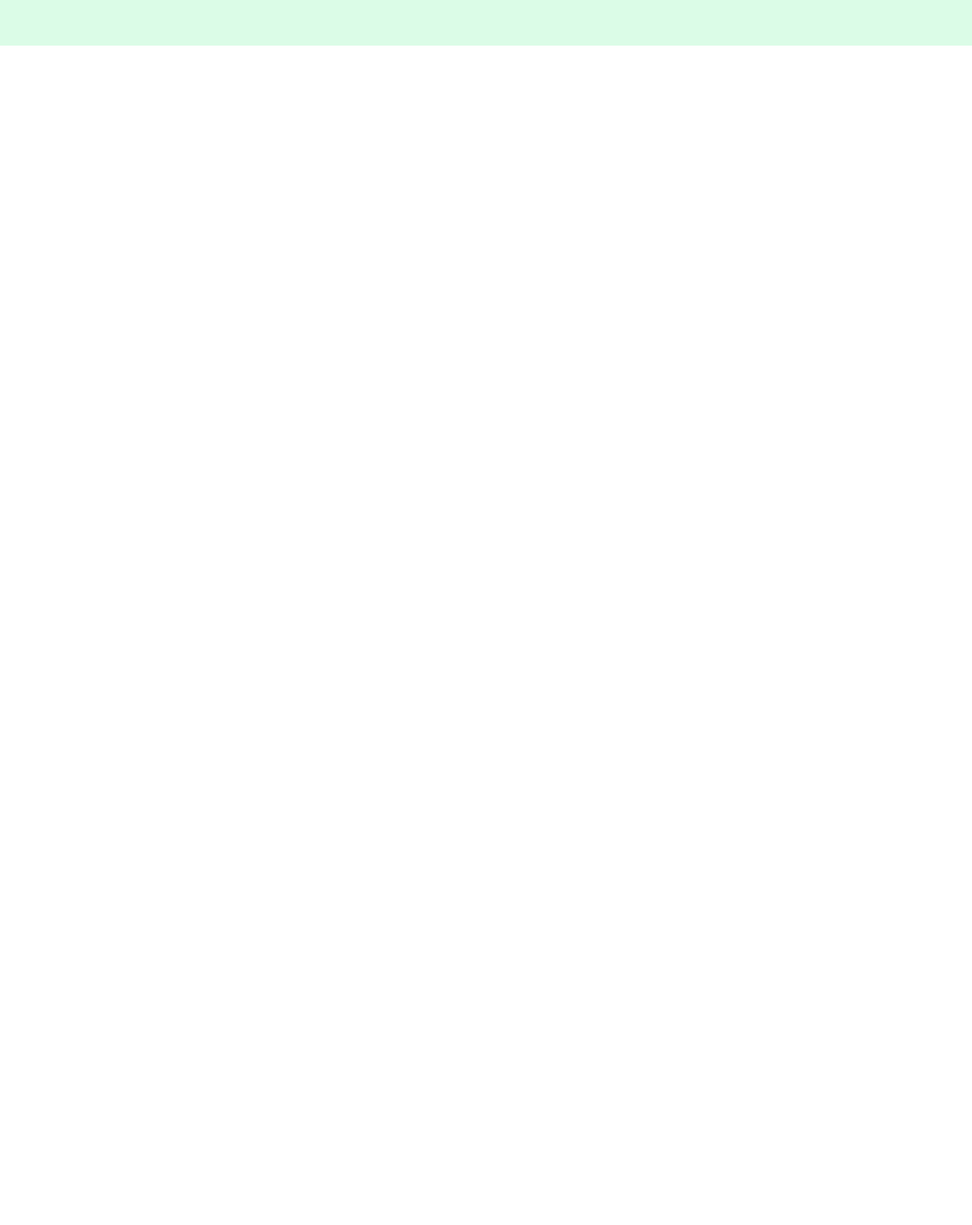
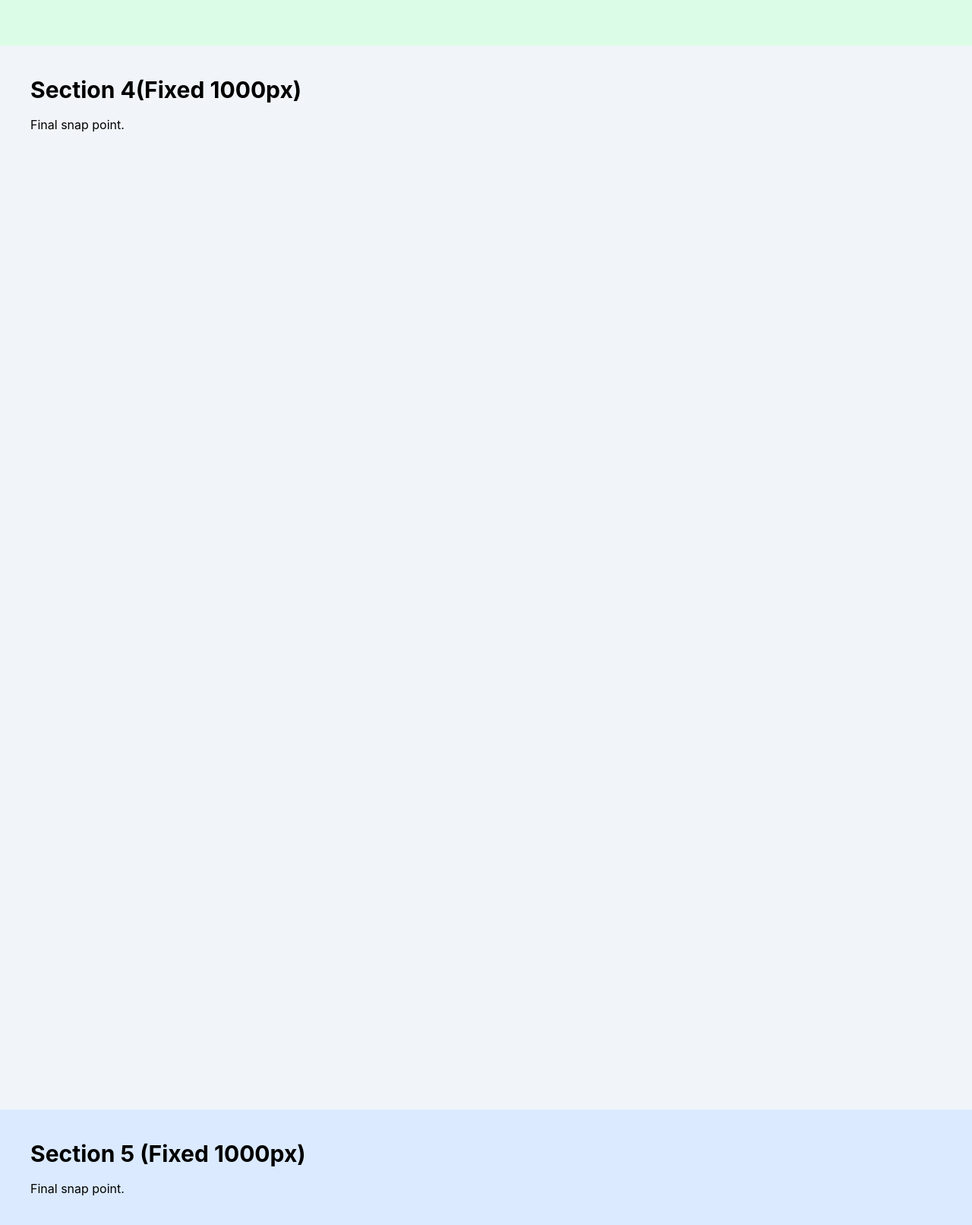
Before and after one commit to johndck/my-risk-ai-agent-application, a React (Vite) app in the folder front-end/createRisks/: page / in a window 1280 px wide. Shown: the part 3340-4952 px from the top of the page at 76% size. Before the commit the page ends 3400 px from the top, so only its background shows below. Built offline with nearby package versions, Linux system fonts and the light colour scheme.

Commit message:
adding 5 sections

```diff
--- a/front-end/createRisks/src/components/test.jsx
+++ b/front-end/createRisks/src/components/test.jsx
@@ -22,6 +22,27 @@ function MainWrapper() {
             <h2 className="text-3xl font-bold">Section 3 (Fixed 1000px)</h2>
             <p className="mt-4">Final snap point.</p>
           </section>
+
+          {/* Section 4: Fixed height */}
+          <section className="snap-start h-[1400px] bg-slate-100 p-10">
+            <h2 className="text-3xl font-bold">Section 4(Fixed 1000px)</h2>
+            <p className="mt-4">Final snap point.</p>
+          </section>
+
+
+          {/* Section 5: Fixed height */}
+          <section className="snap-start h-[1400px] bg-blue-100 p-10">
+            <h2 className="text-3xl font-bold">Section 5 (Fixed 1000px)</h2>
+            <p className="mt-4">Final snap point.</p>
+          </section>
+
+
+
+
+
+
+
+
         </main>
       );
     }
```
